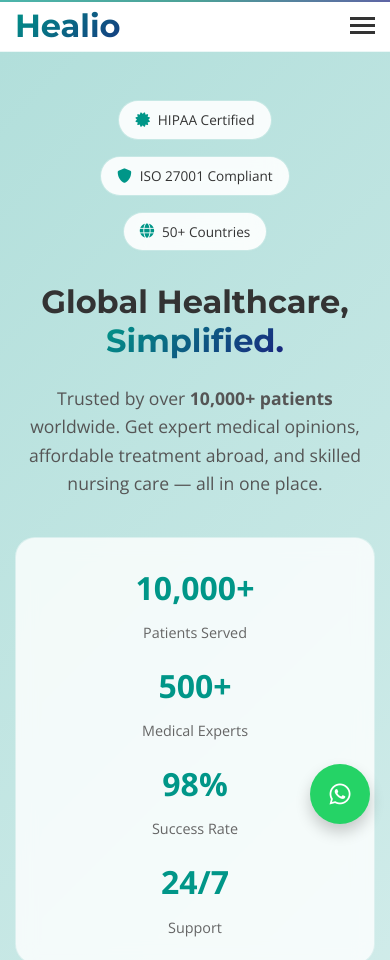
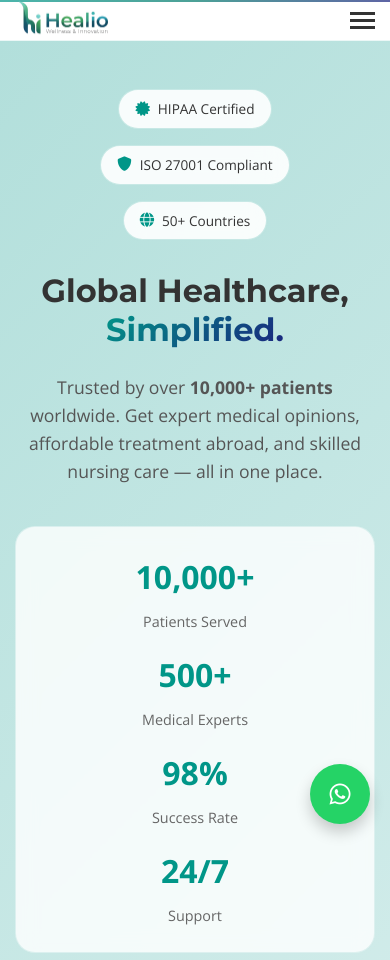
Before and after one commit to KRITHIKR007/healio, a plain HTML site: page index.html in a window 390 px wide. Shown: the top 960 px of the page. Drawn offline with nearby package versions, Linux system fonts and the light colour scheme.

Commit message:
added a new logo and flavion

```diff
--- a/css/styles.css
+++ b/css/styles.css
@@ -98,22 +98,17 @@
 }
 
 .logo {
-  font-family: 'Montserrat', sans-serif;
-  font-size: 2rem;
-  font-weight: 700;
-  background: linear-gradient(135deg, var(--primary-color), var(--accent-color));
-  background-clip: text;
-  -webkit-background-clip: text;
-  -webkit-text-fill-color: transparent;
+  display: flex;
+  align-items: center;
   text-decoration: none;
   position: relative;
 }
 
-.logo::after {
-  content: '⚕️';
-  margin-left: 0.5rem;
-  font-size: 1.2rem;
-  filter: drop-shadow(0 2px 4px rgba(0, 150, 136, 0.3));
+.logo-img {
+  height: 50px;
+  width: auto;
+  max-width: 150px;
+  object-fit: contain;
 }
 
 .nav-links {
@@ -1301,6 +1296,11 @@
     grid-template-columns: 1fr;
   }
 
+  .logo-img {
+    height: 40px;
+    max-width: 120px;
+  }
+
   .nav-links {
     display: none;
     position: absolute;
--- a/index.html
+++ b/index.html
@@ -11,9 +11,10 @@
     <meta property="og:title" content="Healio - Global Healthcare, Simplified">
     <meta property="og:description" content="Expert medical opinions, affordable treatment abroad, and skilled nursing care - all in one place.">
     <meta property="og:type" content="website">
+    <meta property="og:image" content="assets/icons/WhatsApp_Image_2025-11-01_at_11.50.08_1a0ff362-removebg-preview.png">
 
     <!-- Favicon -->
-    <link rel="icon" type="image/x-icon" href="assets/favicon.ico">
+    <link rel="icon" type="image/png" href="assets/icons/WhatsApp_Image_2025-11-01_at_11.50.08_1a0ff362-removebg-preview.png">
 
     <!-- Stylesheets -->
     <link rel="stylesheet" href="css/styles.css">
@@ -25,7 +26,9 @@
     <!-- Header -->
     <header>
         <nav class="container">
-            <a href="index.html" class="logo">Healio</a>
+            <a href="index.html" class="logo">
+                <img src="assets/icons/WhatsApp_Image_2025-11-01_at_11.50.08_1a0ff362-removebg-preview.png" alt="Healio Logo" class="logo-img">
+            </a>
 
             <ul class="nav-links">
                 <li><a href="index.html">Home</a></li>
@@ -310,10 +313,9 @@
                 <h3>Healio</h3>
                 <p>Global Healthcare, Simplified. We connect patients to world-class medical care, wherever they are.</p>
                 <div class="footer-social">
-                    <a href="#"><i class="fab fa-facebook"></i></a>
-                    <a href="#"><i class="fab fa-twitter"></i></a>
-                    <a href="#"><i class="fab fa-linkedin"></i></a>
-                    <a href="#"><i class="fab fa-instagram"></i></a>
+                    <a href="https://www.instagram.com/healio73?igsh=bXo0Y2J1aGtlNmVp" target="_blank" rel="noopener noreferrer"><i class="fab fa-instagram"></i></a>
+                    <a href="https://x.com/Healiowelness?t=uLrIu84lXniWOtTz2ihZbg&s=08" target="_blank" rel="noopener noreferrer"><i class="fab fa-twitter"></i></a>
+                    <a href="mailto:healiowelness@gmail.com"><i class="fas fa-envelope"></i></a>
                 </div>
             </div>
 
@@ -340,7 +342,7 @@
             <div class="footer-section">
                 <h3>Contact Info</h3>
                 <ul>
-                    <li><i class="fas fa-envelope"></i> info@healio.com</li>
+                    <li><i class="fas fa-envelope"></i> healiowelness@gmail.com</li>
                     <li><i class="fas fa-phone"></i> +91-98765-43210</li>
                     <li><i class="fab fa-whatsapp"></i> WhatsApp: +91-98765-43210</li>
                 </ul>
```
Also changed, not shown: about.html (+8 -7 lines), contact.html (+8 -7 lines), how-it-works.html (+8 -7 lines), hydrafacial.html (+8 -6 lines), services.html (+8 -7 lines), assets/icons/WhatsApp_Image_2025-11-01_at_11.50.08_1a0ff362-removebg-preview.png (added).
